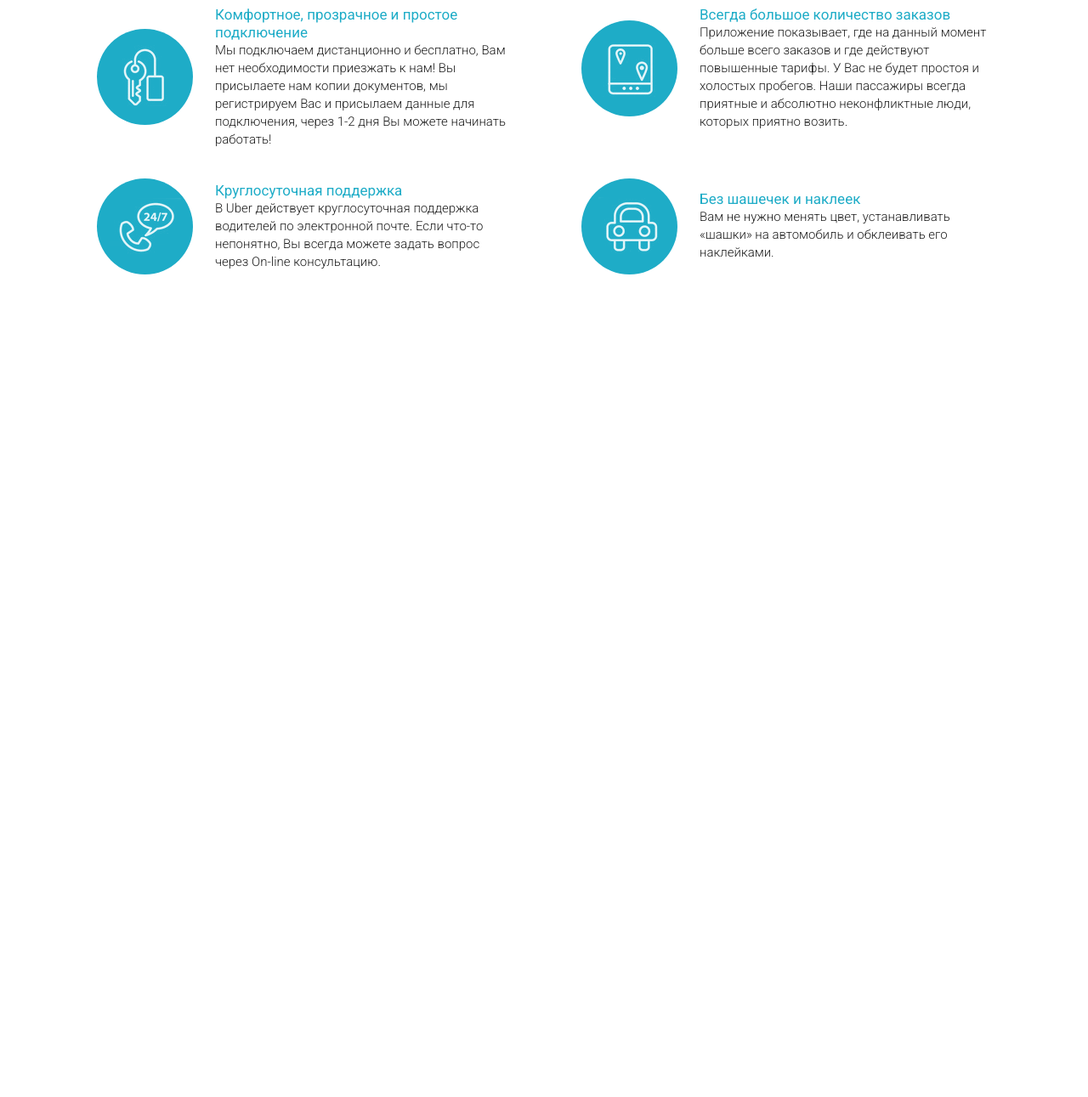
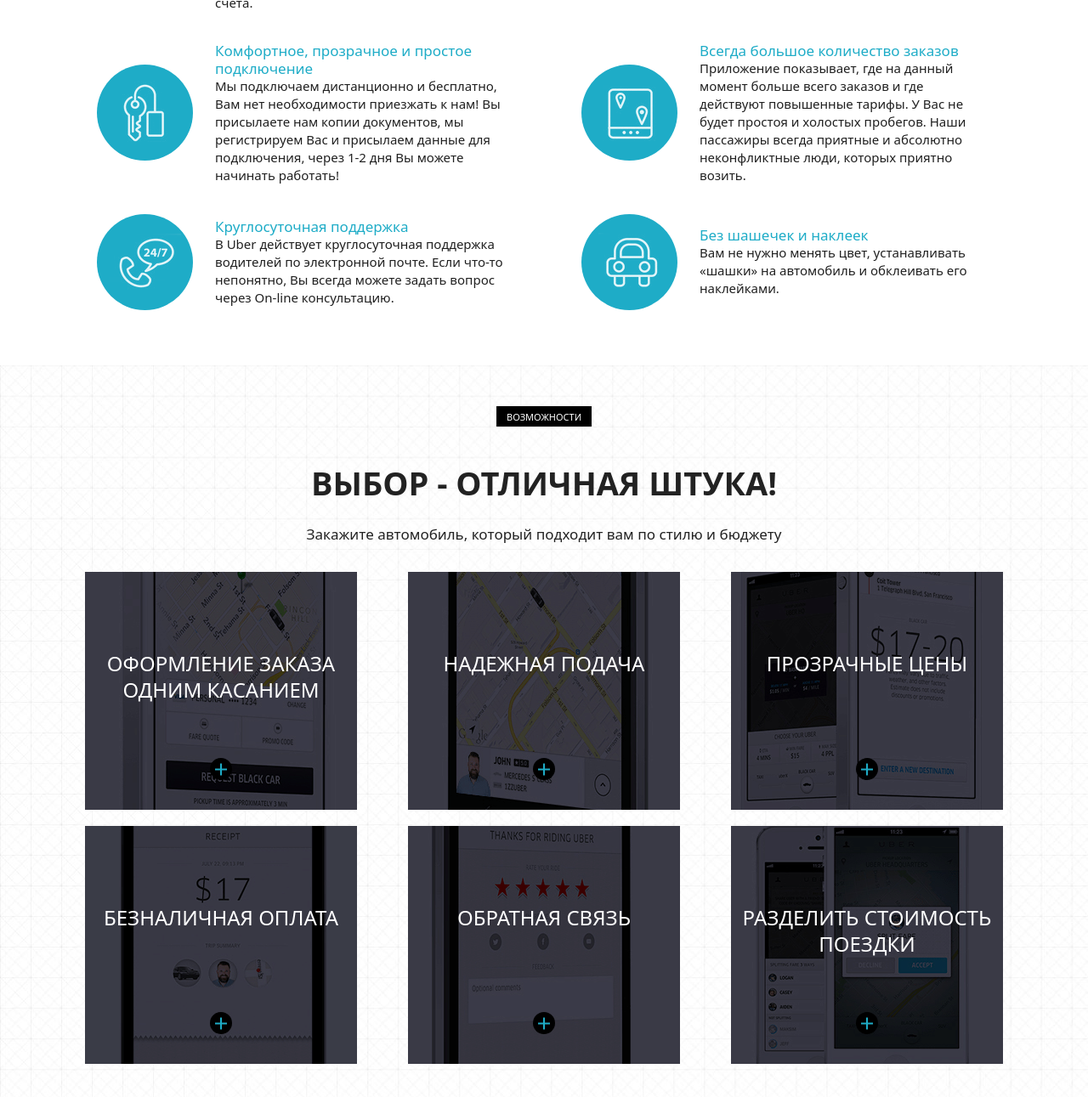
Before and after one commit to Muxa413/Project_1, a plain HTML site: page index.html in a window 1280 px wide. Shown: the part 1421-2712 px from the top of the page at 85% size. Before the commit the page ends 1809 px from the top, so only its background shows below. Drawn offline with Linux system fonts and the light colour scheme.

Commit message:
edit all section and add mobile

```diff
--- a/css/style.css
+++ b/css/style.css
@@ -1,10 +1,17 @@
-* {
-    font-family: 'Roboto', sans-serif;
+:root {
+  --color-turq: #1EACC7;
+  --color-pink: #FF5656;
 }
+
+}* {
+  font-family: "Roboto", sans-serif;
+}
+
 header {
   position: relative;
   height: 50px;
 }
+
 nav {
   position: fixed;
   width: 100%;
@@ -12,6 +19,7 @@ nav {
   background-color: #212121;
   z-index: 2;
 }
+
 .menu {
   display: flex;
   justify-content: space-between;
@@ -19,13 +27,11 @@ nav {
   margin: 0;
   list-style-type: none;
 }
-
 .menu .menu_link {
   color: #ffffff;
   font-size: 15px;
   font-weight: 300;
 }
-
 .menu .menu_item {
   border-right: 2px dotted black;
   padding-right: 28px;
@@ -36,15 +42,13 @@ nav {
   top: 50px;
   width: 100%;
   height: 84px;
-    background-color: rgba(0,0,0, .6);
+  background-color: rgba(0, 0, 0, 0.6);
 }
-
 .subheader .subheader_logo {
   display: block;
   max-width: 100%;
   margin-top: 16px;
 }
-
 .subheader .subheader_official {
   margin-top: 6px;
   opacity: 0.5;
@@ -52,7 +56,6 @@ nav {
   font-size: 13px;
   font-weight: 400;
 }
-
 .subheader .subheader_call {
   color: #ffffff;
   font-size: 12px;
@@ -60,7 +63,6 @@ nav {
   margin-top: 19px;
   text-align: right;
 }
-
 .subheader .subheader_phone {
   display: block;
   margin-top: 8px;
@@ -71,7 +73,6 @@ nav {
   text-align: right;
   line-height: 12px;
 }
-
 .subheader .subheader_btn {
   margin-top: 19px;
   width: 172px;
@@ -89,7 +90,7 @@ nav {
 
 .promo {
   min-height: 800px;
-    background: url('../img/uber_bg.jpeg') center center/cover no-repeat;
+  background: url("../img/bg/promo_bg.jpeg") center center/cover no-repeat;
   padding: 150px 0 135px 0;
 }
 .promo .promo_header {
@@ -101,7 +102,7 @@ nav {
   margin: 0;
   text-align: center;
 }
-.promo .promo_subheader  {
+.promo .promo_subheader {
   color: #ffffff;
   font-weight: 700;
   text-transform: uppercase;
@@ -111,7 +112,6 @@ nav {
   margin-top: 22px;
   text-align: center;
 }
-
 .promo .promo_descr {
   color: #ffffff;
   font-size: 18px;
@@ -120,7 +120,6 @@ nav {
   text-align: center;
   margin-top: 23px;
 }
-
 .promo .promo_btn {
   display: block;
   margin: 118px auto 0 auto;
@@ -151,6 +150,7 @@ nav {
   font-size: 11px;
   font-weight: 300;
   text-transform: uppercase;
+  text-align: center;
 }
 
 .title {
@@ -163,13 +163,20 @@ nav {
   text-align: center;
 }
 
+.subtitle {
+  margin-top: 19px;
+  color: #222;
+  font-size: 17px;
+  font-weight: 400;
+  text-align: center;
+}
+
 .reasons .reasons_block {
   display: flex;
   justify-content: center;
   align-items: center;
   margin-top: 35px;
 }
-
 .reasons .reasons_block .reasons_round {
   display: flex;
   justify-content: center;
@@ -177,24 +184,84 @@ nav {
   margin-right: 26px;
   width: 113px;
   height: 113px;
-    background-color: #1eacc7;
+  background-color: var(--color-turq);
   border-radius: 100%;
 }
-
 .reasons .reasons_block .reasons_descr {
   width: 343px;
 }
-
-.reasons .reasons_block .reasons_descr .reasons_subtitle{
+.reasons .reasons_block .reasons_descr .reasons_subtitle {
   line-height: 21px;
-    color: #1eacc7;
+  color: var(--color-turq);
   font-size: 17px;
   font-weight: 400;
 }
-
 .reasons .reasons_block .reasons_descr .reasons_text {
   color: #202020;
   font-size: 15px;
   font-weight: 300;
   line-height: 21px;
 }
+
+.mobile {
+  min-height: 864px;
+  padding: 48px 0 79px 0;
+  background: url("../img/bg/mobile_bg.jpeg");
+}
+
+.mobile .row {
+  margin-top: 32px;
+}
+
+.mobile_item {
+  position: relative;
+  width: 320px;
+  height: 280px;
+  margin: 0 auto;
+  margin-bottom: 19px;
+  padding-top: 92px;
+}
+
+.mobile_item_subtitle {
+  color: #fff;
+  font-size: 24px;
+  font-weight: 400;
+  line-height: 31px;
+  text-transform: uppercase;
+  text-align: center;
+}
+
+.mobile_item_plus {
+  display: flex;
+  justify-content: center;
+  align-items: center;
+  position: absolute;
+  bottom: 35px;
+  left: 50%;
+  transform: translate(-50%);
+  width: 26px;
+  height: 26px;
+  background: #000;
+  margin: 0 auto;
+  border-radius: 100%;
+  cursor: pointer;
+}
+
+.mobile_item_1 {
+  background: url("../img/card_1.png") center center/cover no-repeat;
+}
+.mobile_item_2 {
+  background: url("../img/card_2.png") center center/cover no-repeat;
+}
+.mobile_item_3 {
+  background: url("../img/card_3.png") center center/cover no-repeat;
+}
+.mobile_item_4 {
+  background: url("../img/card_4.png") center center/cover no-repeat;
+}
+.mobile_item_5 {
+  background: url("../img/card_5.png") center center/cover no-repeat;
+}
+.mobile_item_6 {
+  background: url("../img/card_6.png") center center/cover no-repeat;
+}
--- a/index.html
+++ b/index.html
@@ -1,15 +1,17 @@
 <!DOCTYPE html>
 <html lang="ru">
+
 <head>
     <meta charset="UTF-8">
     <meta name="viewport" content="width=device-width, initial-scale=1.0">
     <meta http-equiv="X-UA-Compatible" content="ie=edge">
-    <title>Document</title>
+    <title>UBER777</title>
     <link href="https://fonts.googleapis.com/css?family=Roboto:300,400,700&amp;subset=cyrillic-ext" rel="stylesheet">
     <link rel="stylesheet" href="css/bootstrap-reboot.min.css">
     <link rel="stylesheet" href="css/bootstrap-grid.min.css">
     <link rel="stylesheet" href="css/style.css">
 </head>
+
 <body>
     <header>
         <nav>
@@ -52,11 +54,11 @@
                     <h1 class="promo_header">КОМПАНИЯ UBER PARTNERS!</h1>
                     <h2 class="promo_subheader">ПРИГЛАШАЕМ ВОДИТЕЛЕЙ! НА СВОЕМ АВТО!</h2>
                     <div class="promo_descr">
-                        Компания UBER  динамически развивающаяся. Компания на рынке занимает лидирующее место среди
+                        Компания UBER динамически развивающаяся. Компания на рынке занимает лидирующее место среди
                         таксомоторных компаний, Компания абсолютно прозрачная вы можете контролировать все процессы у себя в личном кабинете. Бонуcная система.Помимо выполненной работы по заказам, компания начисляет бонусы за
                         пиковое время.
                         <br><br>
-                        Мы одни из партнеров и зарекомендовали себя как одна из лучших команд в городе Москве.  Водители у нас
+                        Мы одни из партнеров и зарекомендовали себя как одна из лучших команд в городе Москве. Водители у нас
                         зарабатывают от 80000- 120000 в месяц.
                     </div>
                     <button class="promo_btn">ОТПРАВИТЬ ЗАЯВКУ!</button>
@@ -73,7 +75,7 @@
                 <div class="col-md-6">
                     <div class="reasons_block">
                         <div class="reasons_round">
-                            <img src="icons/reasons/reasons-1.png" alt="reason">
+                            <img src="icons/reasons/reasons_1.png" alt="reason">
                         </div>
                         <div class="reasons_descr">
                             <div class="reasons_subtitle">Никаких наличных, оплата происходит автоматически</div>
@@ -86,7 +88,7 @@
                 <div class="col-md-6">
                     <div class="reasons_block">
                         <div class="reasons_round">
-                            <img src="icons/reasons/reasons-2.png" alt="reason">
+                            <img src="icons/reasons/reasons_2.png" alt="reason">
                         </div>
                         <div class="reasons_descr">
                             <div class="reasons_subtitle">Комиссия 8% + БОНУСЫ</div>
@@ -99,7 +101,7 @@
                 <div class="col-md-6">
                     <div class="reasons_block">
                         <div class="reasons_round">
-                            <img src="icons/reasons/reasons-3.png" alt="reason">
+                            <img src="icons/reasons/reasons_3.png" alt="reason">
                         </div>
                         <div class="reasons_descr">
                             <div class="reasons_subtitle">Высокий доход с гарантированными выплатами</div>
@@ -112,7 +114,7 @@
                 <div class="col-md-6">
                     <div class="reasons_block">
                         <div class="reasons_round">
-                            <img src="icons/reasons/reasons-4.png" alt="reason">
+                            <img src="icons/reasons/reasons_4.png" alt="reason">
                         </div>
                         <div class="reasons_descr">
                             <div class="reasons_subtitle">Работа в удобное время, никаких графиков</div>
@@ -125,7 +127,7 @@
                 <div class="col-md-6">
                     <div class="reasons_block">
                         <div class="reasons_round">
-                            <img src="icons/reasons/reasons-5.png" alt="reason">
+                            <img src="icons/reasons/reasons_5.png" alt="reason">
                         </div>
                         <div class="reasons_descr">
                             <div class="reasons_subtitle">Комфортное, прозрачное и простое подключение</div>
@@ -138,7 +140,7 @@
                 <div class="col-md-6">
                     <div class="reasons_block">
                         <div class="reasons_round">
-                            <img src="icons/reasons/reasons-6.png" alt="reason">
+                            <img src="icons/reasons/reasons_6.png" alt="reason">
                         </div>
                         <div class="reasons_descr">
                             <div class="reasons_subtitle">Всегда большое количество заказов</div>
@@ -151,7 +153,7 @@
                 <div class="col-md-6">
                     <div class="reasons_block">
                         <div class="reasons_round">
-                            <img src="icons/reasons/reasons-7.png" alt="reason">
+                            <img src="icons/reasons/reasons_7.png" alt="reason">
                         </div>
                         <div class="reasons_descr">
                             <div class="reasons_subtitle">Круглосуточная поддержка</div>
@@ -164,7 +166,7 @@
                 <div class="col-md-6">
                     <div class="reasons_block">
                         <div class="reasons_round">
-                            <img src="icons/reasons/reasons-8.png" alt="reason">
+                            <img src="icons/reasons/reasons_8.png" alt="reason">
                         </div>
                         <div class="reasons_descr">
                             <div class="reasons_subtitle">Без шашечек и наклеек</div>
@@ -178,5 +180,52 @@
         </div>
     </section>
 
+    <section class="mobile">
+        <div class="container">
+            <div class="label">Возможности</div>
+            <div class="title">Выбор - отличная штука!</div>
+            <div class="subtitle">Закажите автомобиль, который подходит вам по стилю и бюджету</div>
+
+            <div class="row">
+              <div class="col-md-4">
+                <div class="mobile_item mobile_item_1">
+                  <div class="mobile_item_subtitle">оформление заказа одним касанием</div>
+                  <div class="mobile_item_plus"><img src="/icons/check/plus.png" alt="card"></div>
+                </div>
+              </div>
+              <div class="col-md-4">
+                <div class="mobile_item mobile_item_2">
+                  <div class="mobile_item_subtitle">надежная подача</div>
+                  <div class="mobile_item_plus"><img src="/icons/check/plus.png" alt="card"></div>
+                </div>
+              </div>
+              <div class="col-md-4">
+                <div class="mobile_item mobile_item_3">
+                  <div class="mobile_item_subtitle">прозрачные цены</div>
+                  <div class="mobile_item_plus"><img src="/icons/check/plus.png" alt="card"></div>
+                </div>
+              </div>
+              <div class="col-md-4">
+                <div class="mobile_item mobile_item_4">
+                  <div class="mobile_item_subtitle">безналичная оплата</div>
+                  <div class="mobile_item_plus"><img src="/icons/check/plus.png" alt="card"></div>
+                </div>
+              </div>
+              <div class="col-md-4">
+                <div class="mobile_item mobile_item_5">
+                  <div class="mobile_item_subtitle">обратная связь</div>
+                  <div class="mobile_item_plus"><img src="/icons/check/plus.png" alt="card"></div>
+                </div>
+              </div>
+              <div class="col-md-4">
+                <div class="mobile_item mobile_item_6">
+                  <div class="mobile_item_subtitle">разделить стоимость поездки</div>
+                  <div class="mobile_item_plus"><img src="/icons/check/plus.png" alt="card"></div>
+                </div>
+              </div>
+            </div>
+        </div>
+    </section>
 </body>
+
 </html>
```
Also changed, not shown: icons/check/plus.png (added), icons/reasons/reasons_1.png (renamed from icons/reasons/reasons-1.png), icons/reasons/reasons_2.png (renamed from icons/reasons/reasons-2.png), icons/reasons/reasons_3.png (renamed from icons/reasons/reasons-3.png), icons/reasons/reasons_4.png (renamed from icons/reasons/reasons-4.png), icons/reasons/reasons_5.png (renamed from icons/reasons/reasons-5.png), icons/reasons/reasons_6.png (renamed from icons/reasons/reasons-6.png), icons/reasons/reasons_7.png (renamed from icons/reasons/reasons-7.png), icons/reasons/reasons_8.png (renamed from icons/reasons/reasons-8.png), img/bg/mobile_bg.jpeg (renamed from img/mobile_bg.jpeg), img/bg/promo_bg.jpeg (renamed from img/uber_bg.jpeg), img/bg/world_bg.jpeg (renamed from img/world_bg.jpeg), img/card_1.png (renamed from icons/cards/card (1).png), img/card_2.png (renamed from icons/cards/card (2).png), 4 more files. Lines whose indentation alone changed are shown as unchanged.
